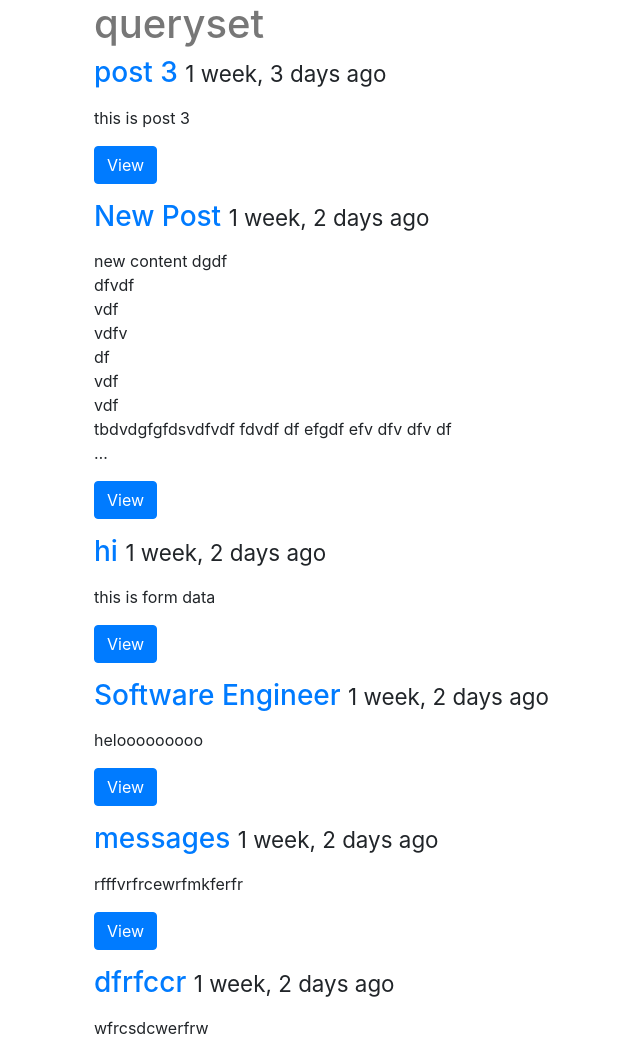
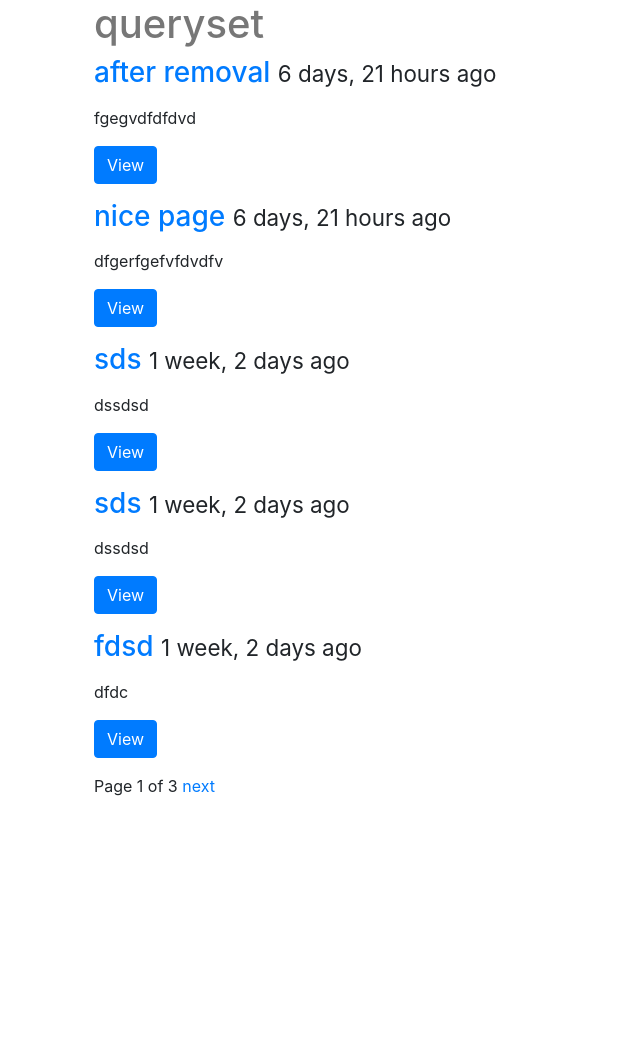
Before and after one commit to krishnap152/Django_BlogPost_Application, a Django app: page /posts/ in a window 1280 px wide. Shown: the top 1038 px of the page, without its empty margins (6-646 px from the left). After the commit the page ends 796 px from the top, so only its background shows below. Run offline with Django 3.2, Linux system fonts and the light colour scheme; data comes from the database, SQL or seed files in the repository; some libraries are stand-ins or nearby versions.

Commit message:
added pagination

```diff
--- a/src/posts/models.py
+++ b/src/posts/models.py
@@ -18,3 +18,6 @@ class Post(models.Model):
     def get_absolute_url(self):
         return reverse("posts:detail",kwargs={"id":self.id})
         #return "posts/%s/"%{self.id}
+
+    class Meta:
+        ordering = ["-timestamp","-updated"]
--- a/src/posts/views.py
+++ b/src/posts/views.py
@@ -1,4 +1,6 @@
 from django.contrib import messages
+from django.core.paginator import Paginator,EmptyPage,PageNotAnInteger
+from django.shortcuts import render
 from django.http import HttpResponse, HttpResponseRedirect
 from django.shortcuts import get_object_or_404, render, redirect
 
@@ -46,12 +48,25 @@ def post_list(request):
      #       "title":"User is Not authenticated"
       #  }
 
-    queryset = Post.objects.all()
+
+    queryset_list = Post.objects.all().order_by("-timestamp")
+    paginator = Paginator(queryset_list,5)
+    page_request_var = "page"
+    page = request.GET.get(page_request_var)
+    try:
+        queryset = paginator.page(page)
+    except PageNotAnInteger:
+        queryset = paginator.page(1)
+    except EmptyPage:
+        queryset = paginator.page(paginator.num_pages)
+
     context = {
         "object_list":queryset,
-        "title":"queryset"
+        "title":"queryset",
+        "page_request_var":page_request_var
     }
     return render(request,"post_list.html",context)
+
 
 def post_update(request,id=None):
     instance = get_object_or_404(Post,id=id)
--- a/src/templates/post_list.html
+++ b/src/templates/post_list.html
@@ -25,5 +25,21 @@
 </div>
  <!--   {% cycle "" "<div class='col-sm-12'><hr/></div></div><div class='row'>"%} -->
     {% endfor %}
+
+    <div class="pagination">
+        <span class="step-links">
+            {% if object_list.has_previous %}
+                <a href="?{{page_request_var}}={{ object_list.previous_page_number }}">previous</a>
+            {% endif %}
+
+            <span class="current">
+                Page {{object_list.number}} of {{object_list.paginator.num_pages}}
+            </span>
+            {% if object_list.has_next %}
+                <a href="?{{page_request_var}}={{ object_list.next_page_number }}">next</a>
+            {% endif %}
+        </span>
+
+    </div>
 </div>
     {% endblock content %}
```
